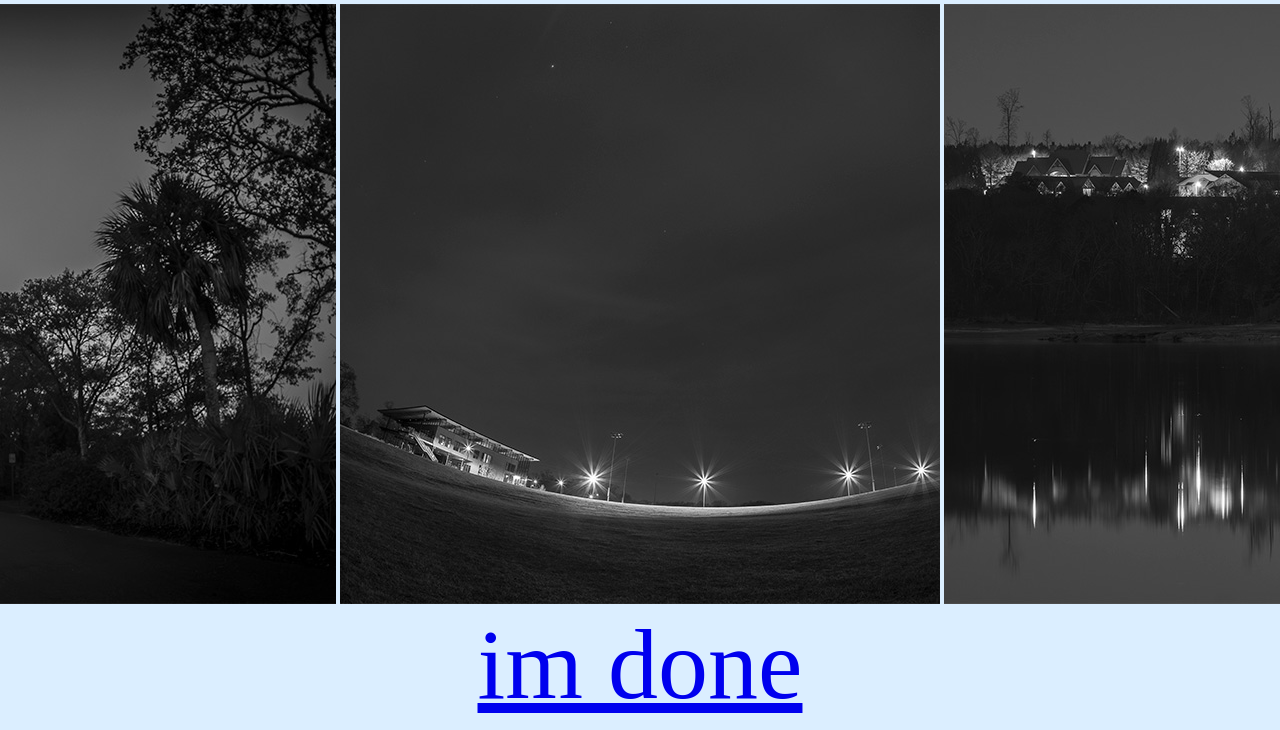
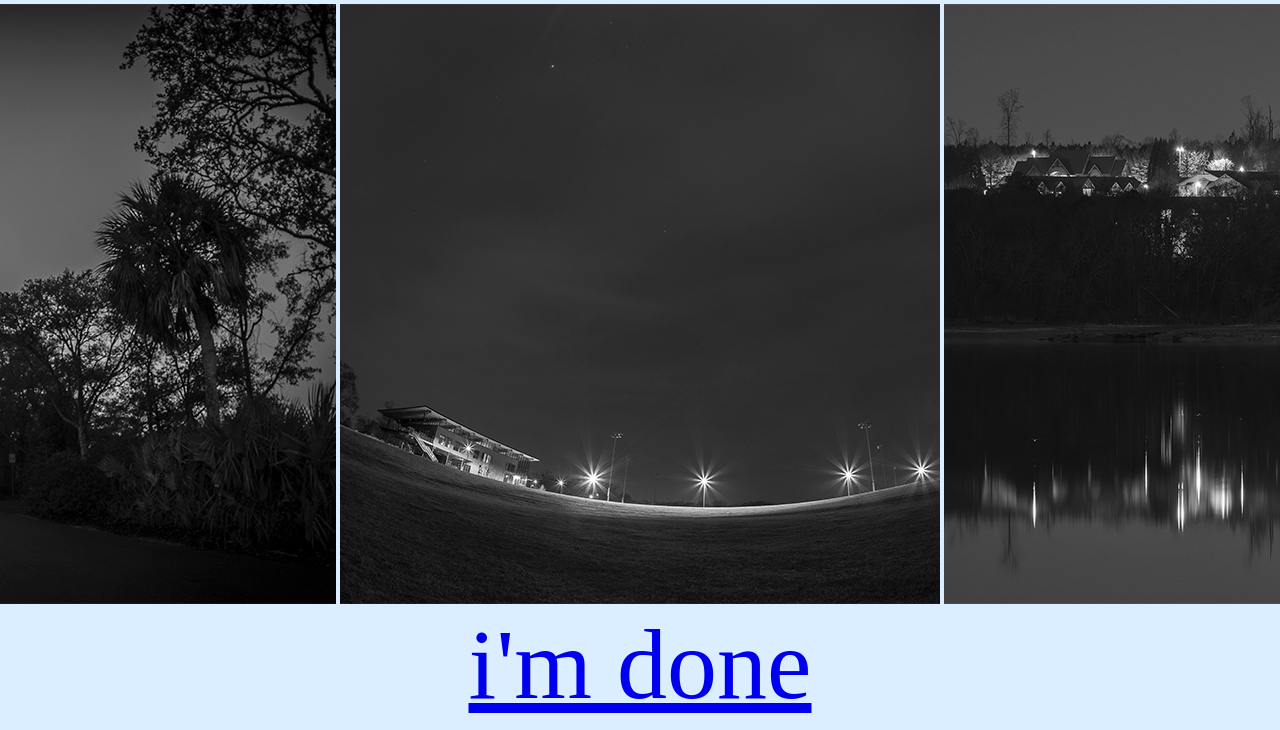
Before and after one commit to Willarddddd/homepage, a plain HTML site: page index.html in a window 1280 px wide. Shown: the part 2423-3153 px from the top of the page. Drawn offline with Linux system fonts and the light colour scheme.

Commit message:
Update index.html

```diff
--- a/index.html
+++ b/index.html
@@ -100,6 +100,6 @@
 </table>
  </div>
  <div class="center">
- <a href="https://Willarddddd.github.io/homepage/next.html">im done</a>
+ <a href="https://Willarddddd.github.io/homepage/next.html">i'm done</a>
  </div>
 </html>
```
